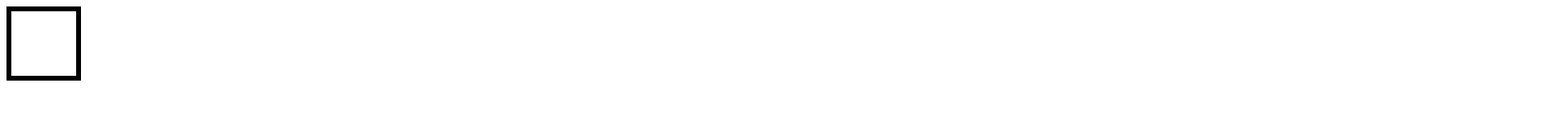
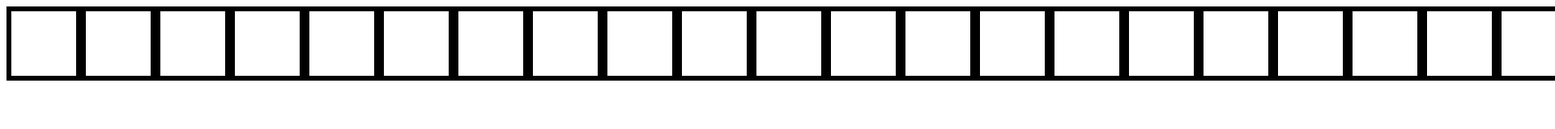
Before and after one commit to Nate0h/etch-a-sketch, a plain HTML site: page index.html in a window 1280 px wide. Shown: the top 160 px of the page at 81% size, 1920 px wide, since content can reach past the window. Drawn offline with Linux system fonts and the light colour scheme.

Commit message:
Created one row with all squares, transfer to grid

```diff
--- a/index.html
+++ b/index.html
@@ -10,7 +10,7 @@
 
 </head>
 <body>
-    <div class = "square"> </div>
+    <div id = "container"> </div>
 
 </body>
 </html>
--- a/script.js
+++ b/script.js
@@ -0,0 +1,13 @@
+const container = document.querySelector("#container");
+for(let i = 0; i < 16; i++){
+//creates 16 flex rows called div
+let div = document.createElement("div");
+for(let i = 0; i < 16; i++){
+//creates 16 squares and appends them all to the above row
+let square = document.createElement("div");
+square.classList.add("square");
+div.appendChild(square);
+}
+//attaches the row to the container
+container.appendChild(div);
+}
--- a/styles.css
+++ b/styles.css
@@ -5,3 +5,7 @@
     width: 80px;
     height: 80px;
 }
+
+div{
+    display: flex;
+}
```
